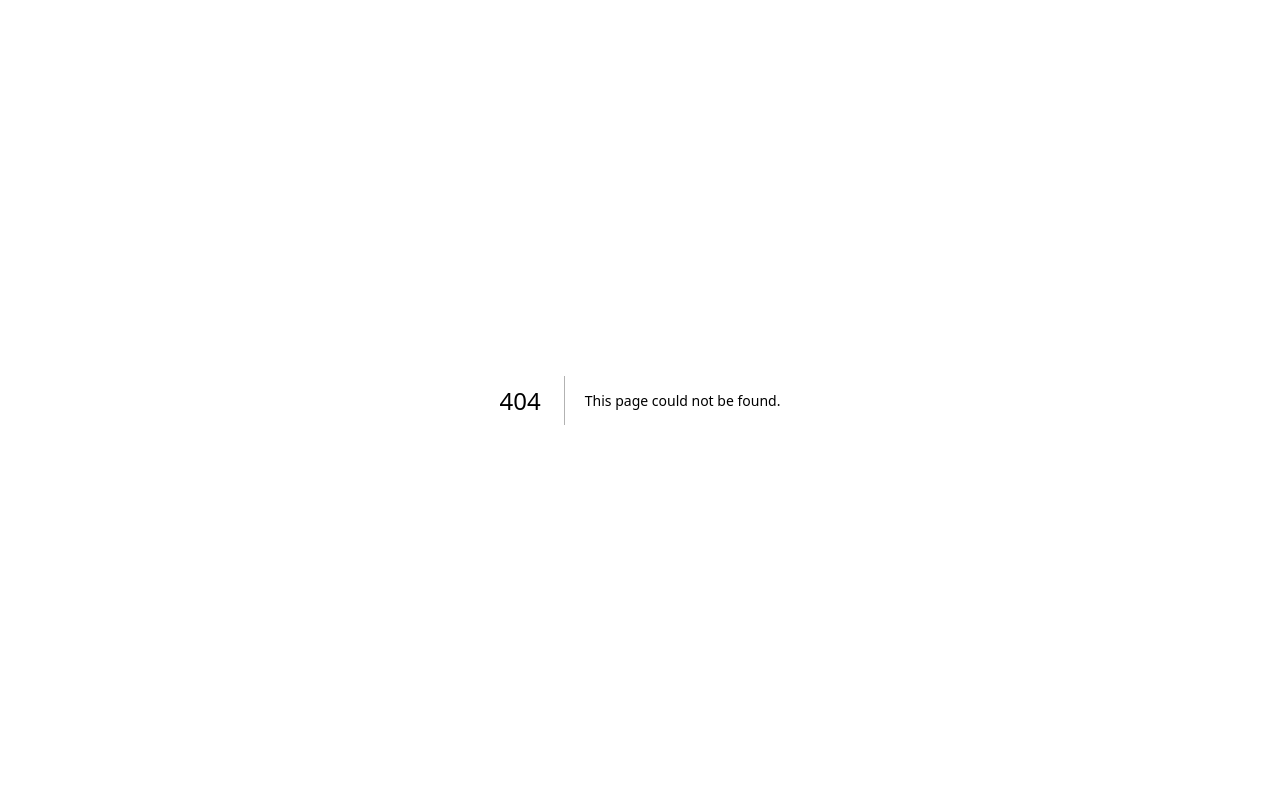
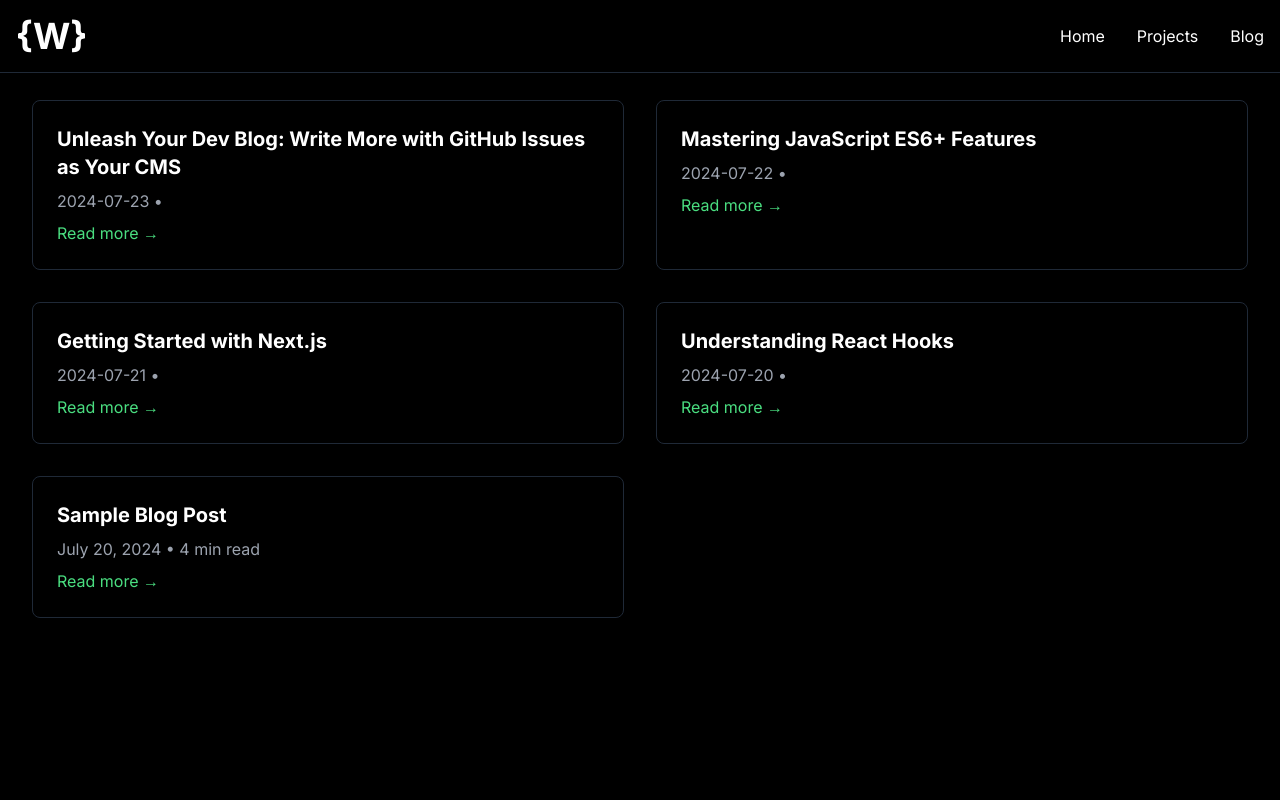
Before and after one commit to waleedshoaib2/Portfolio, a Next.js app: page /blogs in a window 1280 px wide. Before the commit this address had no page. Shown: the top 800 px of the page. Built offline with nearby package versions, Linux system fonts and the light colour scheme.

Commit message:
blog page and blog list added

```diff
--- a/package.json
+++ b/package.json
@@ -10,7 +10,11 @@
   },
   "dependencies": {
     "framer-motion": "^11.3.8",
+    "fs": "^0.0.1-security",
+    "gray-matter": "^4.0.3",
+    "marked": "^13.0.2",
     "next": "14.2.5",
+    "next-mdx-remote": "^5.0.0",
     "react": "^18",
     "react-dom": "^18",
     "react-icons": "^5.2.1",
--- /dev/null
+++ b/src/app/blogs/[slug]/page.js
@@ -0,0 +1,33 @@
+import Header from '@/app/components/Header';
+import { getPostBySlug, getPostSlugs } from '../../utils/markdown';
+import ContactSection from '@/app/components/ContactSection';
+
+const BlogPostPage = async ({ params }) => {
+  const { slug } = params;
+  const post = getPostBySlug(slug);
+
+  return (
+    <div className='bg-black text-white'>
+      <Header />
+      <main className="max-w-4xl mx-auto px-4 md:px-8 py-6 pt-24"> {/* Adjust pt-24 as needed */}
+        <article className="prose prose-invert">
+          <h1 className="text-3xl md:text-4xl font-bold mb-4">{post.frontmatter.title}</h1>
+          <div className="text-gray-400 text-sm md:text-base mb-6">
+            {post.frontmatter.date} • {post.frontmatter.readTime}
+          </div>
+          <div dangerouslySetInnerHTML={{ __html: post.content }} />
+        </article>
+        <ContactSection />
+      </main>
+    </div>
+  );
+};
+
+export async function generateStaticParams() {
+  const slugs = getPostSlugs();
+  return slugs.map((slug) => ({
+    slug: slug.replace(/\.md$/, ''),
+  }));
+}
+
+export default BlogPostPage;
--- /dev/null
+++ b/src/app/blogs/page.js
@@ -0,0 +1,36 @@
+import Link from 'next/link';
+import { getAllPosts } from '../utils/markdown';
+import Header from '../components/Header';
+import ContactSection from '../components/ContactSection';
+const BlogList = async () => {
+  const posts = getAllPosts();
+
+  return (
+    <div className='bg-black'>
+    <Header />
+    <section id="blog" className="mb-8 bg-black p-4 md:p-8 text-white">
+      <div className="flex justify-between items-center mb-8">
+        <h2 className="text-2xl md:text-3xl font-bold text-white flex items-center">
+          Latest Articles
+        </h2>
+      </div>
+      <div className="grid grid-cols-1 md:grid-cols-2 gap-4 md:gap-8">
+        {posts.map((post, index) => (
+          <div key={index} className="bg-black border border-gray-800 p-6 rounded-lg shadow-lg hover:shadow-xl transition duration-300 ease-in-out">
+            <h3 className="text-lg md:text-xl font-bold mb-2 text-white">{post.frontmatter.title}</h3>
+            <div className="text-gray-400 text-sm md:text-base mb-2">
+              {post.frontmatter.date} • {post.frontmatter.readTime}
+            </div>
+            <Link href={`/blogs/${post.slug}`} className="text-green-400 text-sm md:text-base hover:underline">
+              Read more →
+            </Link>
+          </div>
+        ))}
+      </div>
+    </section>
+    <ContactSection />
+    </div>
+  );
+};
+
+export default BlogList;
--- /dev/null
+++ b/src/app/components/BlogPost.js
@@ -0,0 +1,18 @@
+import { getPostBySlug, getPostSlugs } from '../../../utils/markdown';
+
+const BlogPost = async ({ params }) => {
+  const { slug } = params;
+  const post = getPostBySlug(slug);
+
+  return (
+    <article className="prose prose-lg mx-auto p-4 md:p-8 text-white bg-black">
+      <h1 className="text-3xl md:text-4xl font-bold mb-4">{post.frontmatter.title}</h1>
+      <div className="text-gray-400 text-sm md:text-base mb-4">
+        {post.frontmatter.date} • {post.frontmatter.readTime}
+      </div>
+      <div dangerouslySetInnerHTML={{ __html: post.content }} />
+    </article>
+  );
+};
+
+export default BlogPost;
--- a/src/app/components/BlogSection.js
+++ b/src/app/components/BlogSection.js
@@ -1,32 +1,32 @@
-// components/BlogSection.js
 "use client";
 
 import React from 'react';
+import Link from 'next/link';
 
 const blogs = [
   {
     title: 'Unleash Your Dev Blog: Write More with GitHub Issues as Your CMS',
     date: 'April 2 2024',
     readTime: '3 min read',
-    link: '#',
+    link: '/blogs/sample-post',
   },
   {
     title: 'Code Faster with Vim Shortcuts!',
     date: 'July 18 2022',
     readTime: '2 min read',
-    link: '#',
+    link: '/blogs/sample-post',
   },
   {
     title: 'Easily Boost Your Productivity With Code Snippets',
     date: 'September 22 2021',
     readTime: '3 min read',
-    link: '#',
+    link: '/blogs/sample-post',
   },
   {
     title: 'How I Make My First (real) Open Source Contribution',
     date: 'June 20 2021',
     readTime: '5 min read',
-    link: '#',
+    link: '/blogs/sample-post',
   },
   // Add more blog posts as needed
 ];
@@ -36,12 +36,11 @@ const BlogSection = () => {
     <section id="blog" className="mb-20 bg-black p-4 md:p-8 text-white">
       <div className="flex justify-between items-center mb-8">
         <h2 className="text-2xl md:text-3xl font-bold text-white flex items-center">
-
-          Latest Article.
+          Latest Articles
         </h2>
-        <a href="#" className="text-green-400 text-sm md:text-base hover:underline">
+        <Link href="/blogs" className="text-green-400 text-sm md:text-base hover:underline">
           View all articles →
-        </a>
+        </Link>
       </div>
       <div className="grid grid-cols-1 md:grid-cols-2 gap-4 md:gap-8">
         {blogs.map((blog, index) => (
@@ -50,9 +49,9 @@ const BlogSection = () => {
             <div className="text-gray-400 text-sm md:text-base mb-2">
               {blog.date} • {blog.readTime}
             </div>
-            <a href={blog.link} className="text-green-400 text-sm md:text-base hover:underline">
+            <Link href={blog.link} className="text-green-400 text-sm md:text-base hover:underline">
               Read more →
-            </a>
+            </Link>
           </div>
         ))}
       </div>
--- /dev/null
+++ b/src/app/utils/markdown.js
@@ -0,0 +1,31 @@
+import fs from 'fs';
+import path from 'path';
+import matter from 'gray-matter';
+import { marked } from 'marked';
+
+const postsDirectory = path.join(process.cwd(), 'src/posts');
+
+export function getPostSlugs() {
+  return fs.readdirSync(postsDirectory);
+}
+
+export function getPostBySlug(slug) {
+  const realSlug = slug.replace(/\.md$/, '');
+  const fullPath = path.join(postsDirectory, `${realSlug}.md`);
+  const fileContents = fs.readFileSync(fullPath, 'utf8');
+  const { data, content } = matter(fileContents);
+
+  const htmlContent = marked(content);
+
+  return {
+    slug: realSlug,
+    frontmatter: data,
+    content: htmlContent,
+  };
+}
+
+export function getAllPosts() {
+  const slugs = getPostSlugs();
+  const posts = slugs.map((slug) => getPostBySlug(slug));
+  return posts;
+}
--- /dev/null
+++ b/src/posts/github-issues-cms.md
@@ -0,0 +1,59 @@
+---
+title: "Unleash Your Dev Blog: Write More with GitHub Issues as Your CMS"
+date: "2024-07-23"
+---
+
+# Unleash Your Dev Blog: Write More with GitHub Issues as Your CMS
+
+![Blog Post Image](https://scitechdaily.com/images/Evil-Robot-Artificial-Intelligence.jpg)
+
+## Introduction
+
+In the world of blogging, finding a content management system (CMS) that suits your workflow can be a game-changer. While traditional CMS platforms offer robust features, they can sometimes be overwhelming or require extensive setup. For developers, a more streamlined approach using tools you’re already familiar with can be incredibly effective. One such tool is GitHub Issues. By leveraging GitHub Issues as your CMS, you can simplify your blogging workflow, allowing you to focus on content creation rather than content management.
+
+## Why GitHub Issues?
+3. Use Labels and Milestones
+Organize your issues with labels and milestones. Labels can help categorize posts (e.g., draft, published, review) and milestones can be used to track progress or plan content releases.
+
+4. Automate Publishing
+Set up GitHub Actions to automate the deployment of your posts. For example, you can create an action that deploys new issues to your static site generator or blog platform whenever they are labeled as published.
+
+5. Manage and Update Posts
+Regularly update your issues to manage drafts and publish new content. You can use GitHub’s built-in features to review changes, collaborate with others, and track the status of your posts.
+
+Benefits of Using GitHub Issues
+Streamlined Workflow
+By using GitHub Issues, you streamline your blogging workflow. You’re already familiar with GitHub, so using it for content management reduces the learning curve and integrates smoothly with your development process.
+
+Enhanced Collaboration
+GitHub’s collaboration features make it easy to work with others on your blog. Whether you’re co-authoring posts, reviewing drafts, or managing content updates, GitHub’s tools facilitate effective collaboration.
+
+Flexibility and Control
+GitHub Issues provide flexibility and control over your content. You can customize your issue templates, use automation to manage your workflow, and take advantage of GitHub’s powerful version control features.
+
+Conclusion
+Using GitHub Issues as your CMS can transform how you manage and create content for your blog. It offers a simple, integrated, and powerful solution that aligns with your existing development tools and practices. By embracing this approach, you can streamline your blogging process and focus more on what truly matters: creating great content.
+
+Give GitHub Issues a try for your next blog project and experience the benefits of a streamlined content management system. Happy blogging!
+
+### Simplicity and Integration
+
+GitHub Issues is inherently simple. It integrates seamlessly with your development workflow, making it an excellent choice for developers who are already using GitHub for version control. You can manage your blog posts as issues, track their progress, and keep everything organized within your existing GitHub repositories.
+
+### Easy Version Control
+
+With GitHub Issues, version control is built-in. Each issue (or blog post) can be updated, tracked, and rolled back if needed. This makes it easy to manage drafts, revisions, and final versions of your posts. You can also collaborate with others by using GitHub’s collaboration features, such as comments and reviews.
+
+### Automation and Workflow
+
+GitHub’s automation capabilities can streamline your blogging process. Use GitHub Actions to automatically deploy new posts, update your site, or trigger notifications when a post is published. This allows you to create a fully automated publishing pipeline, reducing manual work and potential errors.
+
+## Setting Up GitHub Issues as Your CMS
+
+### 1. Create a Repository
+
+Start by creating a new GitHub repository dedicated to your blog. This repository will hold all your blog posts as issues.
+
+### 2. Define Issue Templates
+
+Set up issue templates for your blog posts. Templates ensure consistency and make it easier to create new posts. Here’s a basic template you might use:
--- /dev/null
+++ b/src/posts/js-es6.md
@@ -0,0 +1,6 @@
+---
+title: "Mastering JavaScript ES6+ Features"
+date: "2024-07-22"
+---
+
+JavaScript ES6 introduced several new features and syntax improvements that make coding in JavaScript more powerful and expressive...
--- /dev/null
+++ b/src/posts/nextjs-guide.md
@@ -0,0 +1,6 @@
+---
+title: "Getting Started with Next.js"
+date: "2024-07-21"
+---
+
+Next.js is a popular React framework that enables several extra features, including server-side rendering and generating static websites...
--- /dev/null
+++ b/src/posts/react-hooks.md
@@ -0,0 +1,6 @@
+---
+title: "Understanding React Hooks"
+date: "2024-07-20"
+---
+
+React Hooks allow you to use state and other React features without writing a class. They provide a more direct API to the React concepts you already know...
--- /dev/null
+++ b/src/posts/sample-post.md
@@ -0,0 +1,9 @@
+---
+title: 'Sample Blog Post'
+date: 'July 20, 2024'
+readTime: '4 min read'
+---
+
+# This is a sample blog post
+
+Welcome to this sample blog post. It is written in Markdown and will be converted to HTML using the `marked` library.
```
Also changed, not shown: 1 other file (tests, documents, lock files or other folders).
